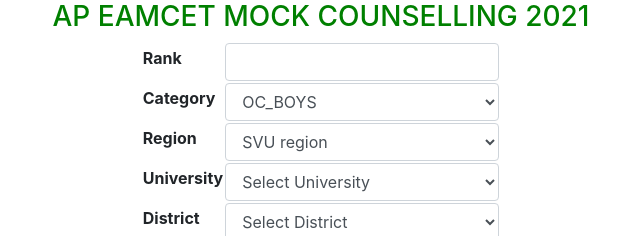
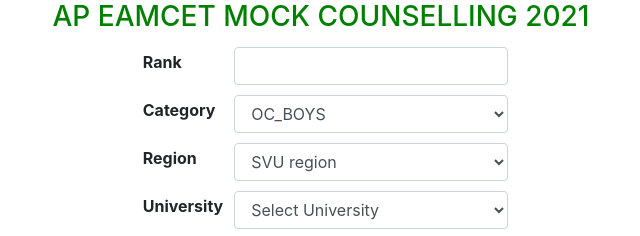
Before and after one commit to balaobireddy408/ap-eamcet-mock-counselling-21, a React app: page public/index.html in a window 1280 px wide. Shown: the top 236 px of the page, without its empty margins (319-959 px from the left). Built offline with nearby package versions, Linux system fonts and the light colour scheme; files whose address does not match are found by name.

Commit message:
Update index.html

```diff
--- a/public/index.html
+++ b/public/index.html
@@ -7,9 +7,16 @@
  table {
    margin: auto;
  }
+
+ table,th {
+    border-radius: 10px;
+ }
  h1, h2,h3 {
   text-align: center;
   color: green;
+ }
+ th {
+	padding: 10px;
  }
 </style>
 <link rel="stylesheet" href="https://maxcdn.bootstrapcdn.com/bootstrap/4.5.2/css/bootstrap.min.css">
```
